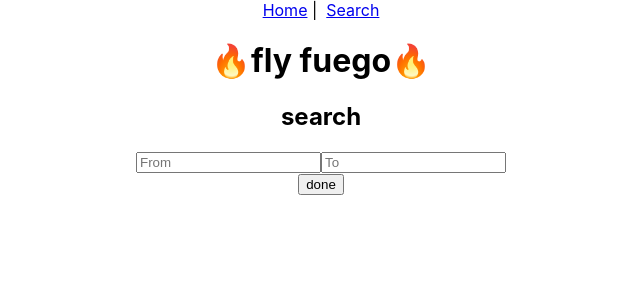
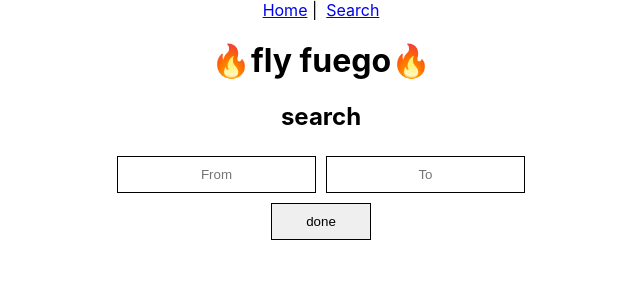
Before and after one commit to timhobson85/burning-airlines-frontend, a React (Create React App) app: page /#/search in a window 1280 px wide. Shown: the top 300 px of the page, without its empty margins (319-959 px from the left). Built offline with nearby package versions, Linux system fonts and the light colour scheme.

Commit message:
final push with css

```diff
--- a/src/components/Flight.js
+++ b/src/components/Flight.js
@@ -34,9 +34,6 @@ class Flight extends React.Component {
     return(
 
       <div className='App'>
-        <h3>flights</h3>
-
-
 
           {
 
--- a/src/components/FlightResults.js
+++ b/src/components/FlightResults.js
@@ -13,12 +13,16 @@ class FlightResults extends React.Component {
   render(){
     return(
       <div className='App'>
-         <p>
-           {this.props.flightDetails[0].date} - Flight: {this.props.flightDetails[0].flightnum} - {this.props.flightDetails[0].origin} > {this.props.flightDetails[0].destination}
-         </p>
+        <div className="flight">
+        <h3>Flight: {this.props.flightDetails[0].flightnum} - Plane: {this.props.flightDetails[0].airplane.name}</h3>
+         <p>DATE: {this.props.flightDetails[0].date}</p>
+         <h1>FROM:<span id="locale">🛫{this.props.flightDetails[0].origin}</span> <br/>TO: <span id="locale">🛬{this.props.flightDetails[0].destination}</span></h1>
+       </div>
+
          <p>Rows: {this.props.flightDetails[0].airplane.rows} <br/>
          Columns: {this.props.flightDetails[0].airplane.columns} <br/>
-       PlaneName: {this.props.flightDetails[0].airplane.name}</p>
+       </p>
+
 
      {
        <SeatSelect dataFromFlightResults={this.props.flightDetails}/>
--- a/src/index.css
+++ b/src/index.css
@@ -18,7 +18,9 @@ code {
   width: 40vw;
   padding: 10px;
   margin: 5px;
+  margin-bottom: 20px;
   text-align: center;
+  box-shadow: -5px 5px 0 0px black;
 }
 
 body {
@@ -27,3 +29,35 @@ body {
   align-items: center;
   text-align: center;
 }
+
+#locale {
+  font-size: 5rem;
+}
+
+.flight {
+  background-color: pink;
+  box-shadow: -5px 5px 0 0px black;
+  padding: 20px;
+  width: 40vw;
+}
+
+button {
+  padding: 10px;
+  border-color: black;
+  color: black;
+}
+
+input {
+  padding: 10px;
+  border: 1px solid black;
+  margin: 5px;
+  border-color: black;
+  color: black;
+  min-width: 100px;
+  text-align: center;
+}
+
+img {
+  box-shadow: -5px 5px 0 0px rgba(0, 0, 0, 0.54);
+
+}
```
